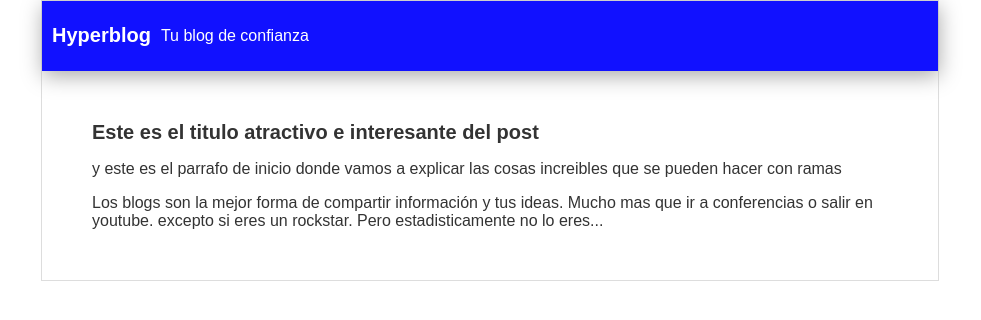
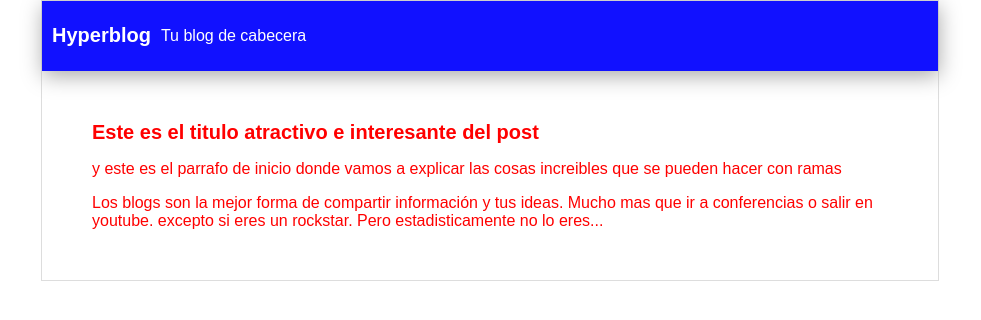
Before and after one commit to jimmyalexander/hyperBl, a website: page src/index.html in a window 1280 px wide. Shown: the whole page, without its empty margins (150-1131 px from the left). Drawn offline with Linux system fonts and the light colour scheme.

Commit message:
Modifique la cabecera y el color del texto

```diff
--- a/src/css/estilos.css
+++ b/src/css/estilos.css
@@ -1,5 +1,5 @@
 body{
-  color: #333;
+  color: red;
   text-align: center;
   font-family: "Arial ";
   font-size: 16px;
--- a/src/index.html
+++ b/src/index.html
@@ -10,7 +10,7 @@
 <body>
   <div id="container">
     <div id="cabecera">
-      <h1>Hyperblog</h1> <p>Tu blog de confianza</p>
+      <h1>Hyperblog</h1> <p>Tu blog de cabecera</p>
     </div>
     <div id="post">
       <h1>
```
